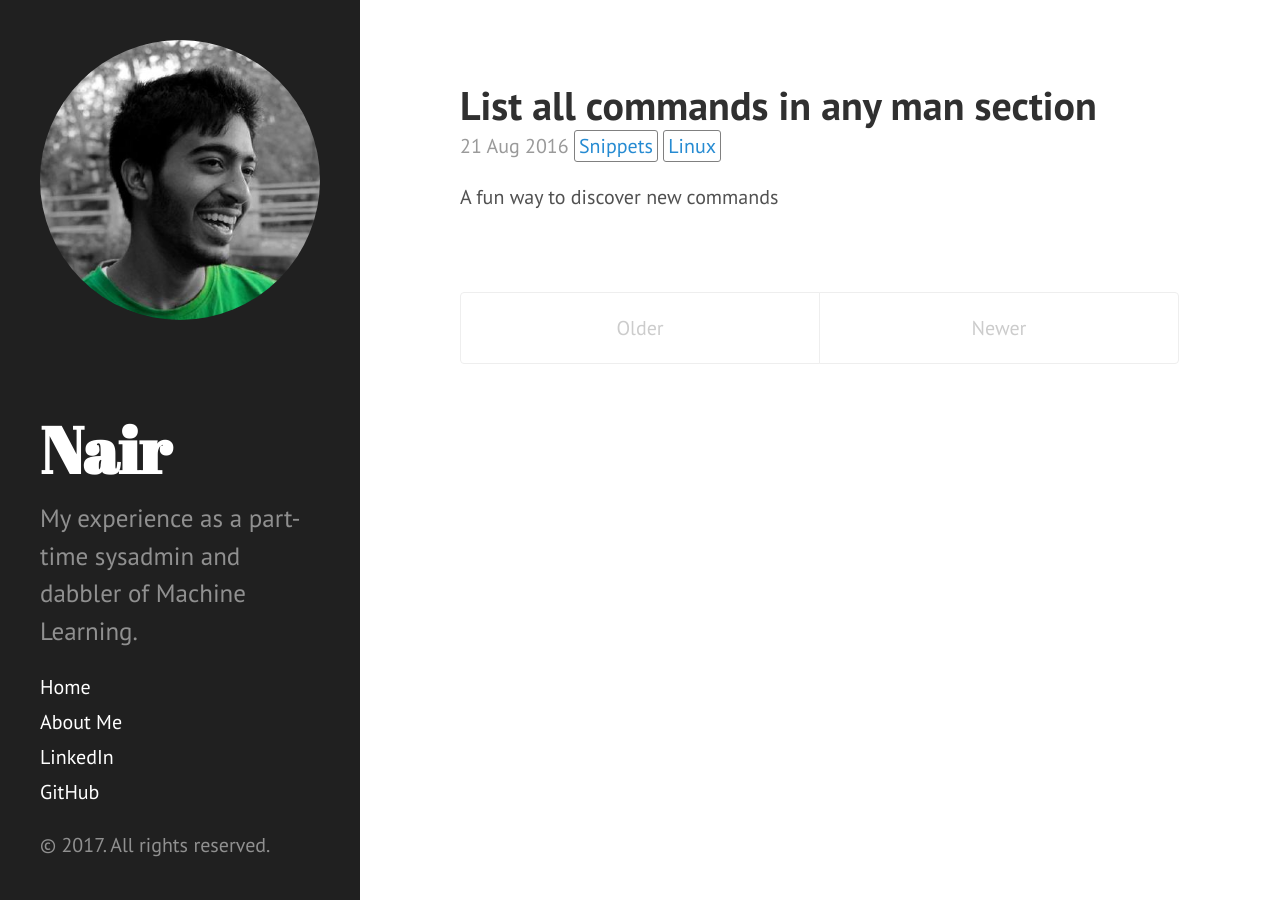
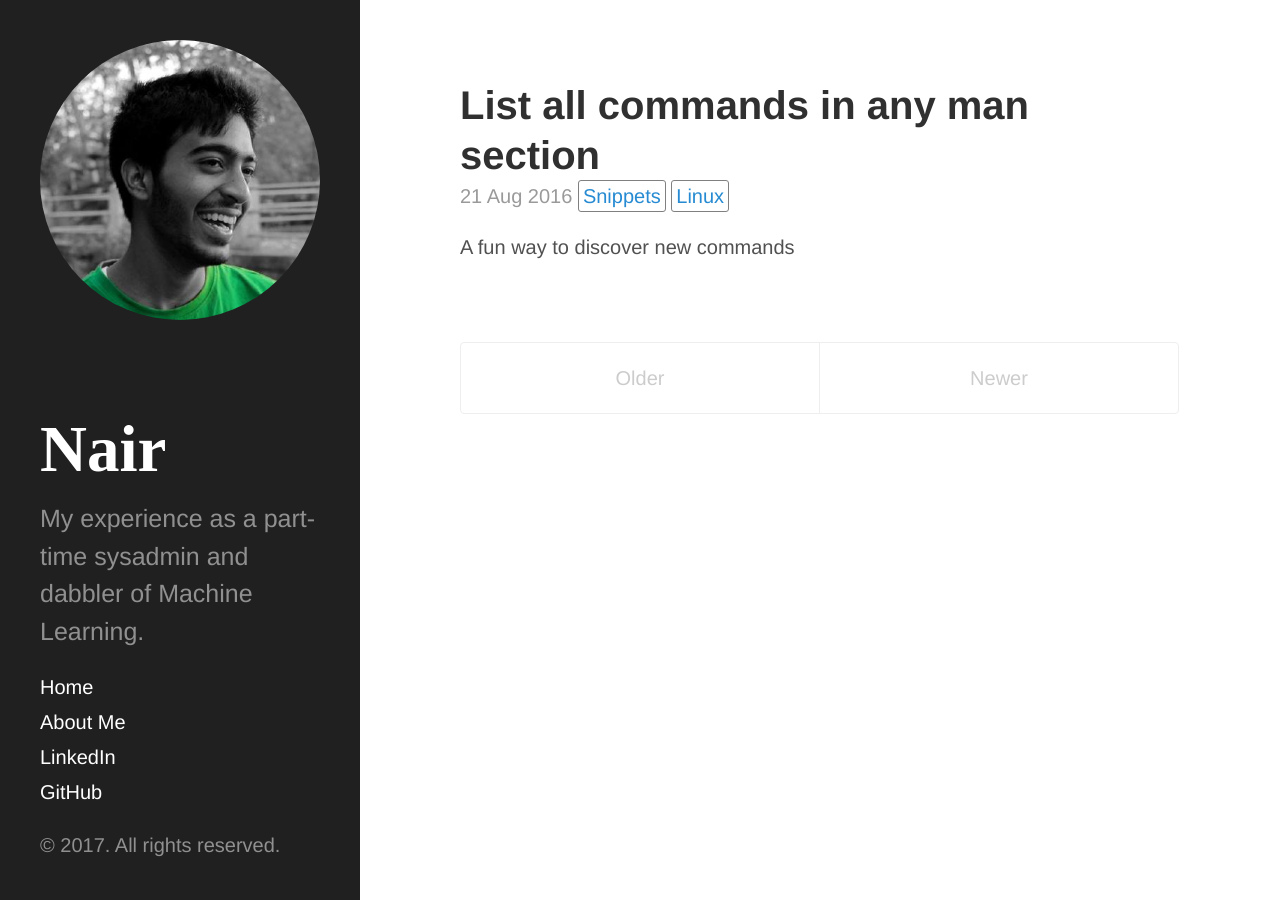
Before and after one commit to AadityaNair/AadityaNair.github.io, a Jekyll site: the page built from index.html, in a window 1280 px wide. Built offline with Jekyll 4.4.1, drawn with Linux system fonts in a browser that asks for light colours; the list of posts is cut into pages by our own code.

Commit message:
Removed the font file. Nothing really changed.

```diff
--- a/_includes/links.html
+++ b/_includes/links.html
@@ -2,4 +2,3 @@
 <link rel="stylesheet" href="{{ site.baseurl }}public/css/syntax.css">
 <link rel="stylesheet" href="{{ site.baseurl }}public/css/hyde.css">
 <link rel="stylesheet" href="{{ site.baseurl }}public/css/custom.css">
-<link rel="stylesheet" href="https://fonts.googleapis.com/css?family=PT+Sans:400,400italic,700|Abril+Fatface">
```
